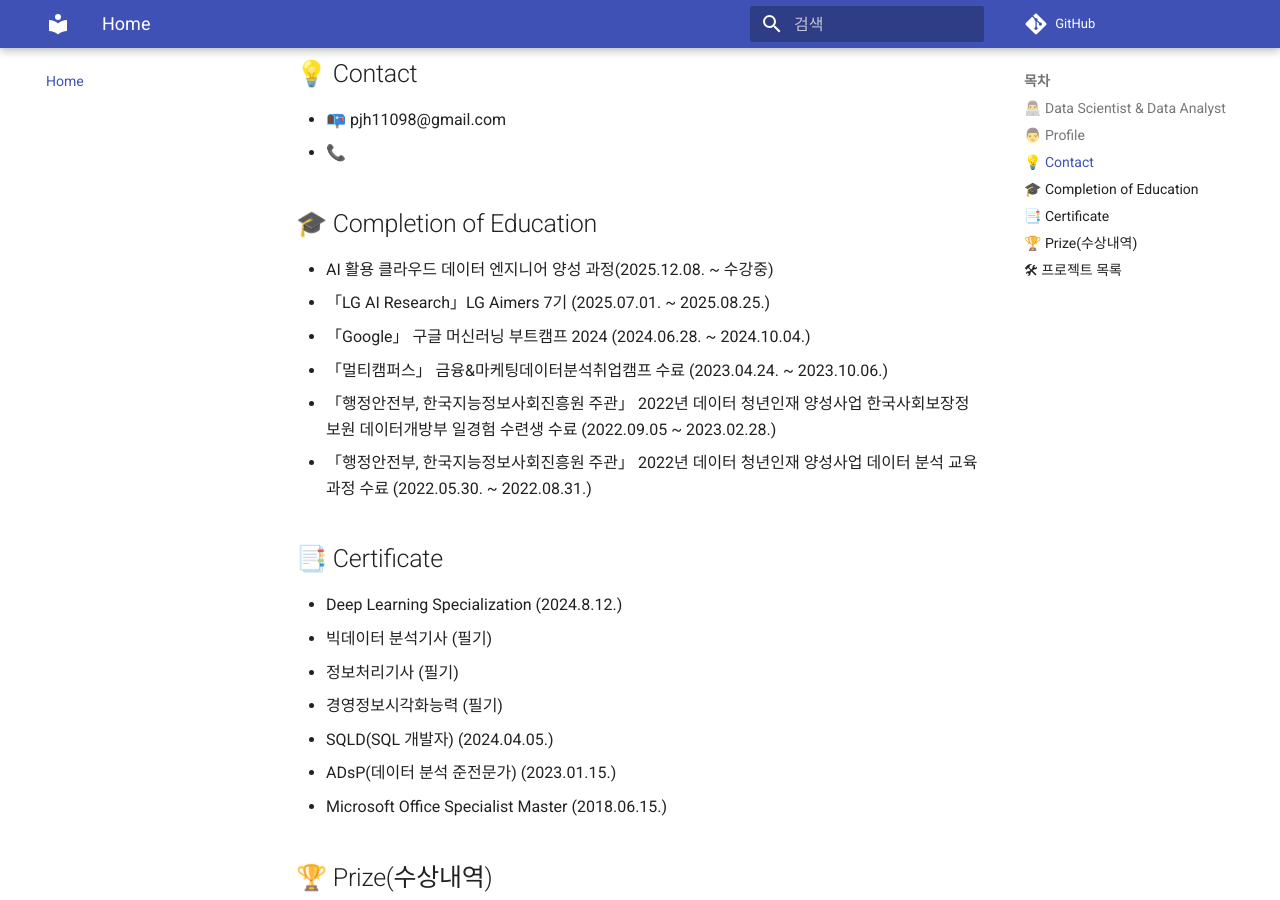
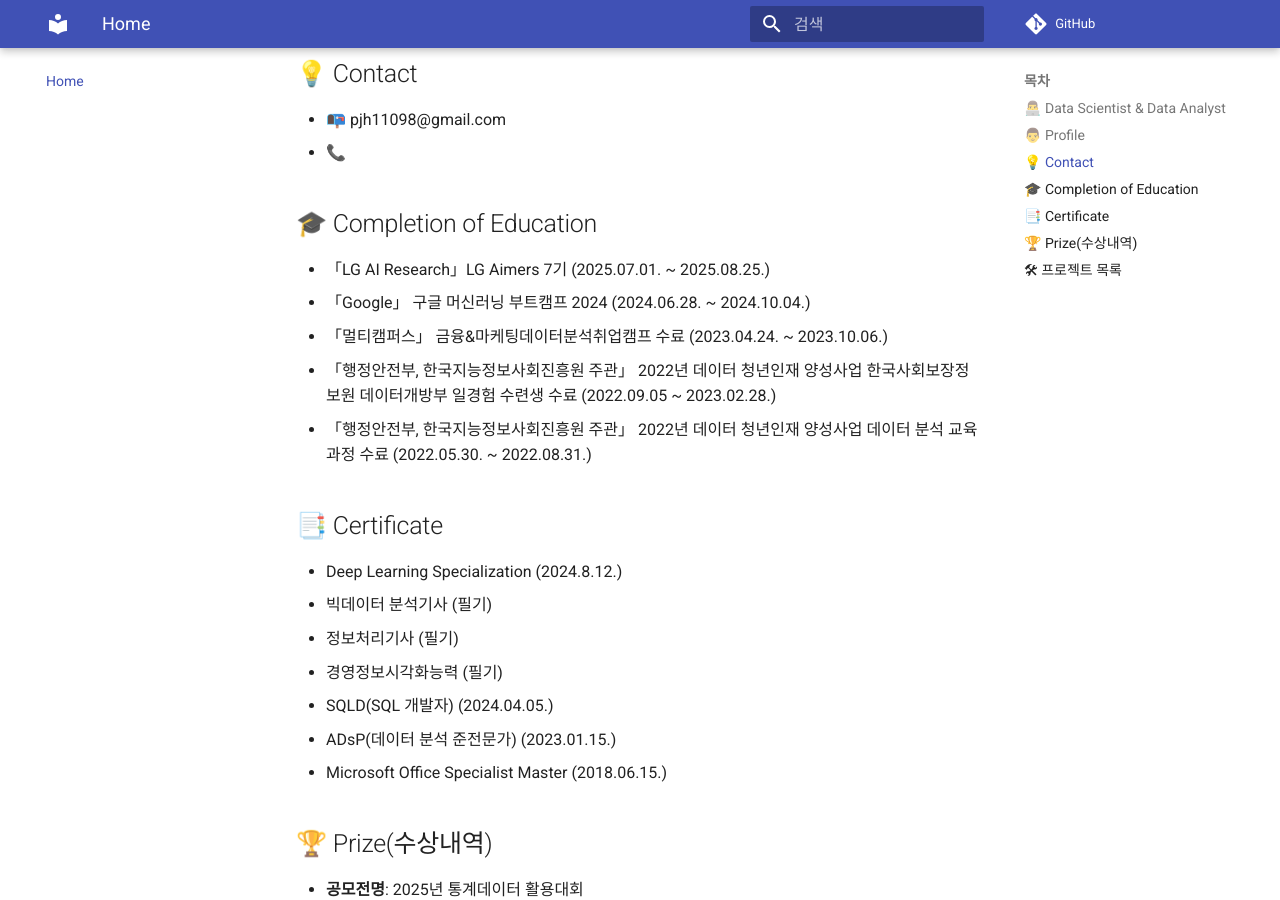
Before and after one commit to pjh98110/pjh98110.github.io, an MkDocs documentation site: the page built from docs/index.md, in a window 1280 px wide and 900 px high, scrolled down 650 px. Built offline with MkDocs 1.6.1 and Material for MkDocs 9.7.7, drawn with Linux system fonts in a browser that asks for light colours; comment, search, counter and statistics services are not loaded.

Commit message:
Update index.md

```diff
--- a/docs/index.md
+++ b/docs/index.md
@@ -16,7 +16,6 @@
 - 📞
 
 ## 🎓 Completion of Education
--  AI 활용 클라우드 데이터 엔지니어 양성 과정(2025.12.08. ~ 수강중)
 - 「LG AI Research」LG Aimers 7기 (2025.07.01. ~ 2025.08.25.)
 - 「Google」 구글 머신러닝 부트캠프 2024 (2024.06.28. ~ 2024.10.04.)
 - 「멀티캠퍼스」 금융&마케팅데이터분석취업캠프 수료 (2023.04.24. ~ 2023.10.06.)
```
